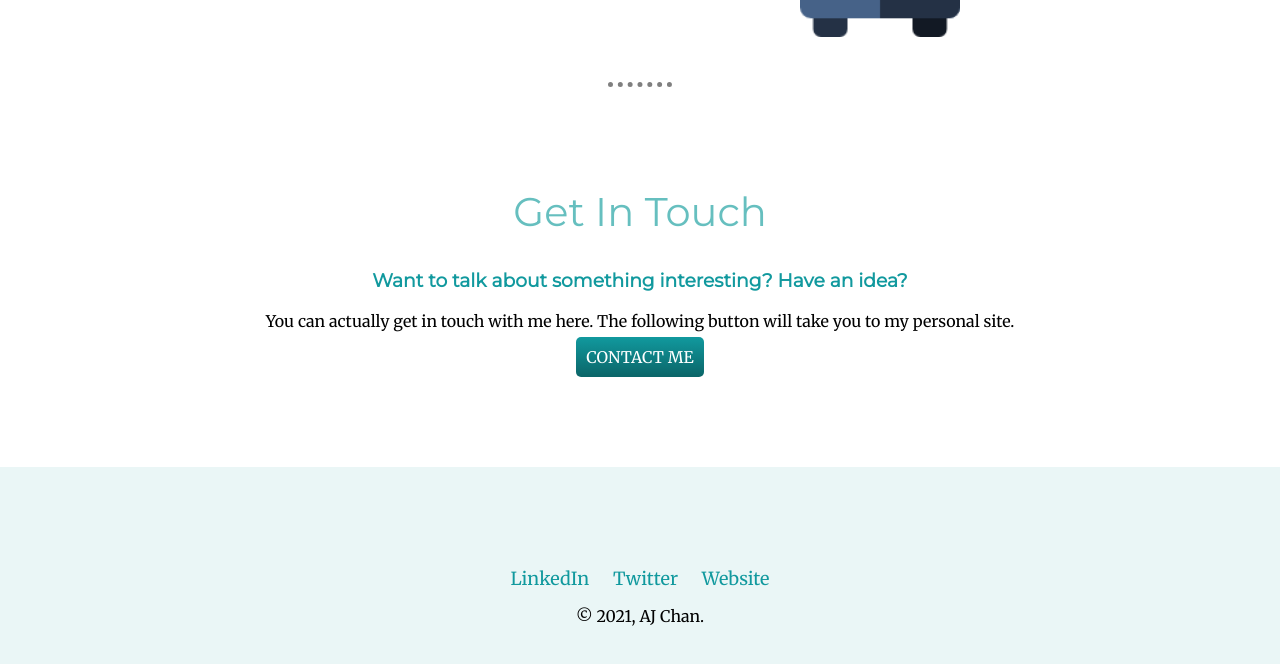
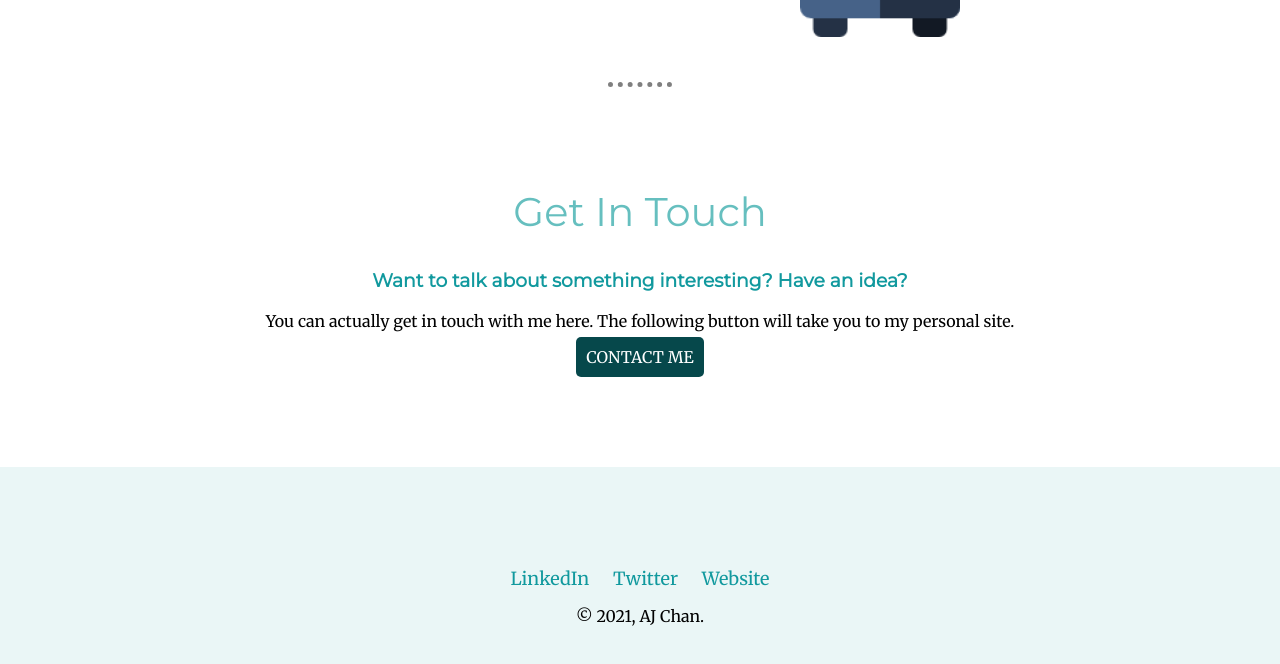
Before and after one commit to itsajchan/achan99.github.io, a plain HTML site: page site/index.html in a window 1280 px wide. In both pictures the pointer is over the link "CONTACT ME". Shown: the part 2077-2741 px from the top of the page. Drawn offline with Linux system fonts and the light colour scheme.

Commit message:
add hover state to button

```diff
--- a/site/css/styles.css
+++ b/site/css/styles.css
@@ -116,7 +116,10 @@ hr {
     margin: 100px;
     border-radius: 5px;
     background: linear-gradient(to bottom, #11999e, #0b6568);
+}
 
+.btn:hover {
+    background: #06484b;
 
 }
 
```
